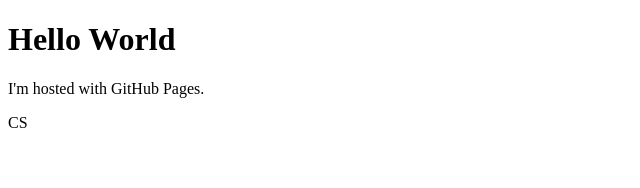
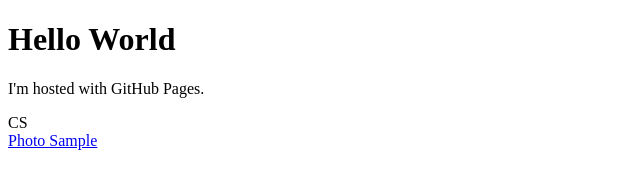
Before and after one commit to chrisstallard-code/chrisstallard-code.github.io, a plain HTML site: page index.html in a window 1280 px wide. Shown: the whole page, without its empty margins (0-640 px from the left). Drawn offline with Linux system fonts and the light colour scheme.

Commit message:
20201213 - Add Photo Sample

```diff
--- a/index.html
+++ b/index.html
@@ -5,6 +5,9 @@
     <h1>Hello World</h1>
     <p>I'm hosted with GitHub Pages.</p>
     CS
+    <br />
+    <a href="https://1drv.ms/u/s!Ak5yl8s8HSmU4DhButp1fBXydunq?e=zBIfqe">Photo Sample</a>
+
 </body>
 
 </html>
```
Also changed, not shown: photosample.htm (added).
